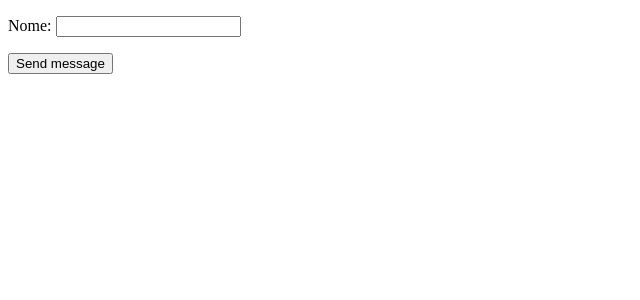
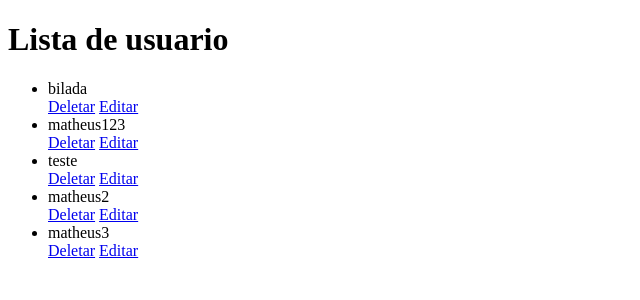
Before and after one commit to matheushvitorino/agendatreinodjango, a Django app: page /treino/usuario/ in a window 1280 px wide. Shown: the top 300 px of the page, without its empty margins (0-640 px from the left). Run offline with Django 5.2, Linux system fonts and the light colour scheme; data comes from the database, SQL or seed files in the repository; both versions use the stored data as it was after the commit.

Commit message:
crud de usuarios completo

```diff
--- a/treino/templates/form.html
+++ b/treino/templates/form.html
@@ -6,9 +6,9 @@
     <title>Document</title>
 </head>
 <body>
-    <form method="post">{% csrf_token %}
+    <form method="post"> {% csrf_token %}
         {{ form.as_p }}
-        <input type="submit" value="Send message">
+        <input type="submit" value="Post">
     </form>
 </body>
 </html>
--- /dev/null
+++ b/treino/templates/listausuario.html
@@ -0,0 +1,21 @@
+<!DOCTYPE html>
+<html lang="pt-br">
+<head>
+    <meta charset="UTF-8">
+    <meta name="viewport" content="width=device-width, initial-scale=1.0">
+    <title>Lista de Usuario</title>
+</head>
+<body>
+    <h1> Lista de usuario</h1>
+
+    <ul>
+        {% for usuario in usuarios %}
+        <li>{{usuario.nome}}</li>
+        <a href="{% url 'deletar_usuario' usuario.pk %}">Deletar</a>
+        <a href="{% url 'editar_usuario' usuario.pk %}">Editar</a>
+
+        {%endfor%}
+    </ul>
+
+</body>
+</html>
--- a/treino/urls.py
+++ b/treino/urls.py
@@ -1,10 +1,17 @@
 from django.urls import path
-from . import views
+from .views import views
+from .views.usuario_views import UsuarioListView, UsuarioDeleteView, UsuarioFormView, UsuarioUpdateView
+
 
 
 urlpatterns =[
     path('tipo_treino/', views.TipoTreinoFormView.as_view(), name="tipo_treino"),
     path('exercicio/', views.ExercicioFormView.as_view(), name='exercicio'),
     path('treino/', views.TreinoFormView.as_view(), name='treino'),
-    path('usuario/', views.UsuarioFormView.as_view(), name='usuario'),
+    # Urls de usuarios
+    path('usuario/', UsuarioListView.as_view(), name='lista_usuario'),
+    path('criar_usuario/', UsuarioFormView.as_view(), name='criar_usuario'),
+    path('deletar_usuario/<int:pk>', UsuarioDeleteView.as_view(), name='deletar_usuario'),
+    path('editar_usuario/<int:pk>', UsuarioUpdateView.as_view(), name='editar_usuario'),
+
 ]
--- /dev/null
+++ b/treino/views/usuario_views.py
@@ -0,0 +1,31 @@
+from datetime import timezone
+from django.http import HttpResponse
+from django.urls import reverse_lazy
+from treino.forms import FormUsuario
+from django.views.generic import DeleteView,ListView,UpdateView,FormView
+from treino.models import Usuario
+
+class UsuarioFormView(FormView):
+    template_name="form.html"
+    form_class= FormUsuario
+    success_url = reverse_lazy('lista_usuario')
+
+    def form_valid(self,form):
+        form.save()
+        return super().form_valid(form)
+
+class UsuarioListView(ListView):
+    model = Usuario
+    template_name = "listausuario.html"
+    context_object_name = "usuarios"
+
+class UsuarioDeleteView(DeleteView):
+    model = Usuario
+    template_name = "confirmacao_deletar_usuario.html"
+    success_url = reverse_lazy('lista_usuario')
+
+class UsuarioUpdateView(UpdateView):
+    model = Usuario
+    template_name="form.html"
+    form_class= FormUsuario
+    success_url = reverse_lazy('lista_usuario')
--- a/treino/views.py
+++ b/treino/views/views.py
@@ -1,18 +1,18 @@
 from django.shortcuts import render,HttpResponse,get_object_or_404
 from django.views.generic.edit import FormView
-from .forms import FormTipoTreino,FormExercicio,FormTreino, FormSetTreinoExercicio,FormUsuario
-from .models import TipoTreino,Exercicio,Treino,TreinoExercicio
+from ..forms import FormTipoTreino,FormExercicio,FormTreino, FormSetTreinoExercicio,FormUsuario
+from ..models import TipoTreino,Exercicio,Treino,TreinoExercicio
 
 # Create your views here.
-class UsuarioFormView(FormView):
+
+"""class UsuarioFormView(FormView):
     template_name="form.html"
     form_class= FormUsuario
     success_url = HttpResponse("success")
 
     def form_valid(self,form):
         form.save()
-        return super().form_valid(form)
-
+        return super().form_valid(form)"""
 
 class TipoTreinoFormView(FormView):
     template_name='form.html'
```
Also changed, not shown: treino/templates/confirmacao_deletar_usuario.html (added, +18 -0 lines), db.sqlite3.
